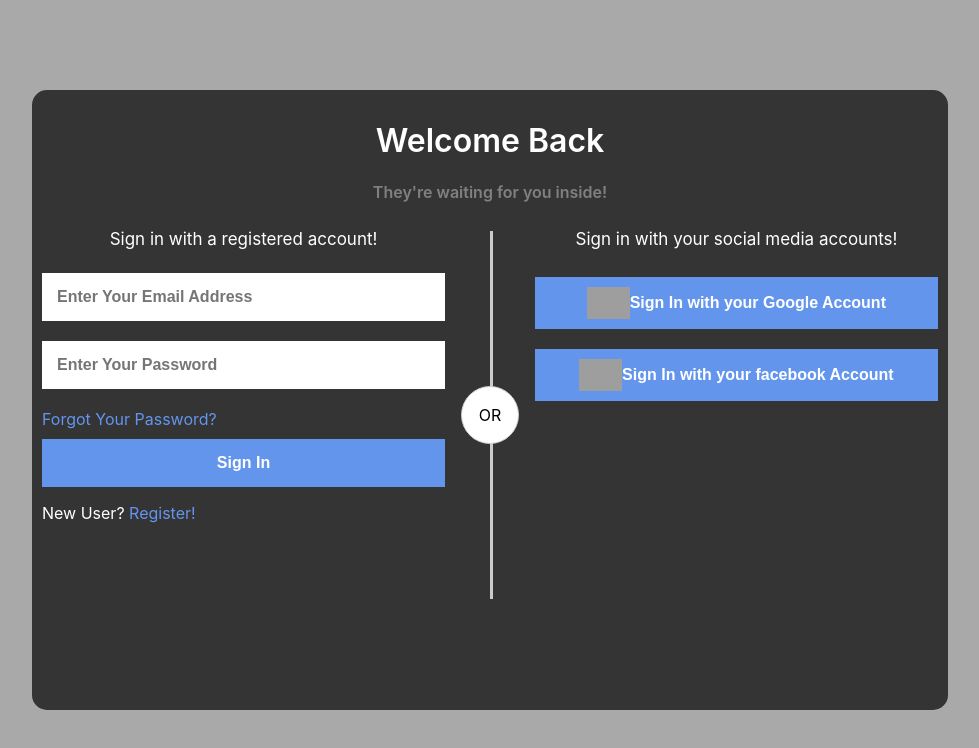
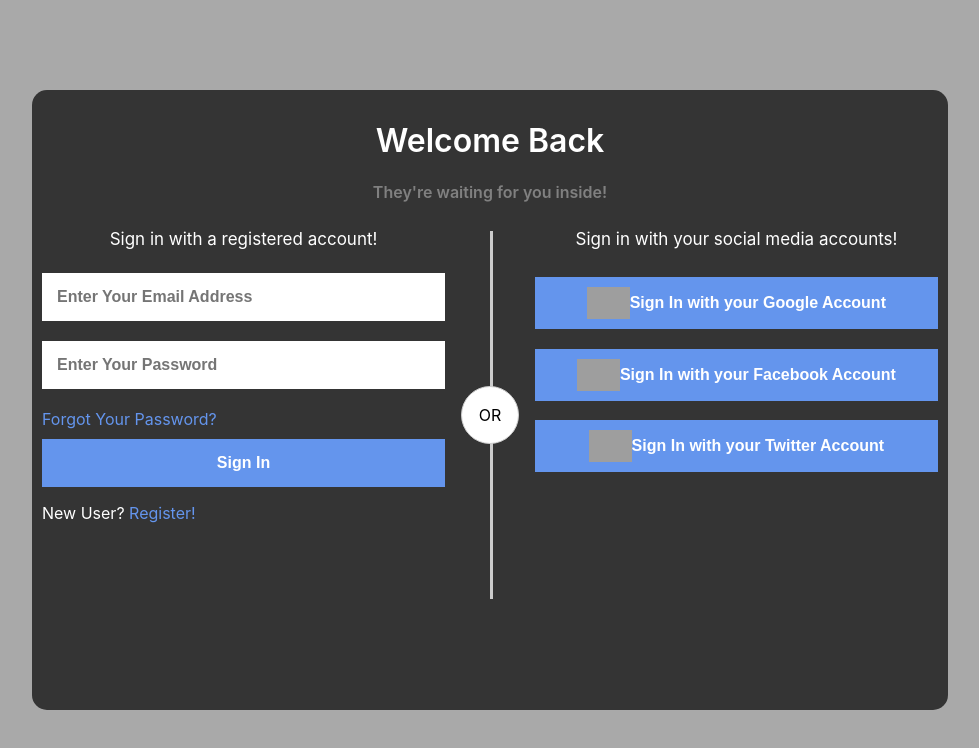
Before and after one commit to rsteward117/Chat-App, a React (Create React App) app: page / in a window 1280 px wide. Shown: the top 748 px of the page, without its empty margins (150-1129 px from the left). Built offline with nearby package versions, Linux system fonts and the light colour scheme; grey boxes are pictures that could not be loaded.

Commit message:
made a few changes

```diff
--- a/src/componets/signIn.js
+++ b/src/componets/signIn.js
@@ -1,5 +1,5 @@
 import React, {useState, useEffect} from 'react';
-import {auth, googleProvider, facebookProvider} from '../firebase-config.js';
+import {auth, googleProvider, facebookProvider, twitterProvider} from '../firebase-config.js';
 import {signInWithPopup, signInWithEmailAndPassword} from 'firebase/auth';
 import Cookies from 'universal-cookie';
 import '../styles/signIn.css'
@@ -114,6 +114,19 @@ function SignIn({setIsSignIn, setNewUser, setPasswordReset}) {
     }
   }
 
+  const signInWithTwitter = async () => {
+    try{
+      const result = await signInWithPopup(auth, twitterProvider);
+      console.log(result);
+      //this sets a refresh token from firebase within cookie to the app so the user doesn't have to keep loging inwith google
+      cookies.set("auth-token", result.user.refreshToken);
+      setIsSignIn(true);
+      }
+    catch (err){
+      console.error(err);
+    }
+  }
+
   return (
     <>
         <div className='sign-in-container'>
@@ -146,7 +159,8 @@ function SignIn({setIsSignIn, setNewUser, setPasswordReset}) {
               </header>
               <div className='btn-container'>
                 <button className='social-sign-in-btn' onClick={signInWithGoogle}><img className='social-logo' src="https://cdn.jsdelivr.net/gh/devicons/devicon/icons/google/google-original.svg" /> Sign In with your Google Account </button>
-                <button className='social-sign-in-btn' onClick={signInWithFacebook}><img className='social-logo' src="https://cdn.jsdelivr.net/gh/devicons/devicon/icons/facebook/facebook-original.svg" /> Sign In with your facebook Account </button>
+                <button className='social-sign-in-btn' onClick={signInWithFacebook}><img className='social-logo' src="https://cdn.jsdelivr.net/gh/devicons/devicon/icons/facebook/facebook-original.svg" /> Sign In with your Facebook Account </button>
+                <button className='social-sign-in-btn' onClick={signInWithTwitter}><img className='social-logo' src="https://cdn.jsdelivr.net/gh/devicons/devicon/icons/twitter/twitter-original.svg" /> Sign In with your Twitter Account </button>
               </div>
             </section>
           </div>
--- a/src/firebase-config.js
+++ b/src/firebase-config.js
@@ -1,7 +1,7 @@
 // Import the functions you need from the SDKs you need
 import { initializeApp } from "firebase/app";
 import { getAnalytics } from "firebase/analytics";
-import {getAuth, GoogleAuthProvider, createUserWithEmailAndPassword, FacebookAuthProvider} from 'firebase/auth';
+import {getAuth, GoogleAuthProvider, createUserWithEmailAndPassword, FacebookAuthProvider, TwitterAuthProvider} from 'firebase/auth';
 import {getFirestore} from 'firebase/firestore';
 // TODO: Add SDKs for Firebase products that you want to use
 // https://firebase.google.com/docs/web/setup#available-libraries
@@ -24,4 +24,5 @@ const analytics = getAnalytics(app);
 export const auth = getAuth(app)
 export const googleProvider = new GoogleAuthProvider();
 export const facebookProvider = new FacebookAuthProvider();
+export const twitterProvider = new TwitterAuthProvider();
 export const dataBase = getFirestore(app)
```
